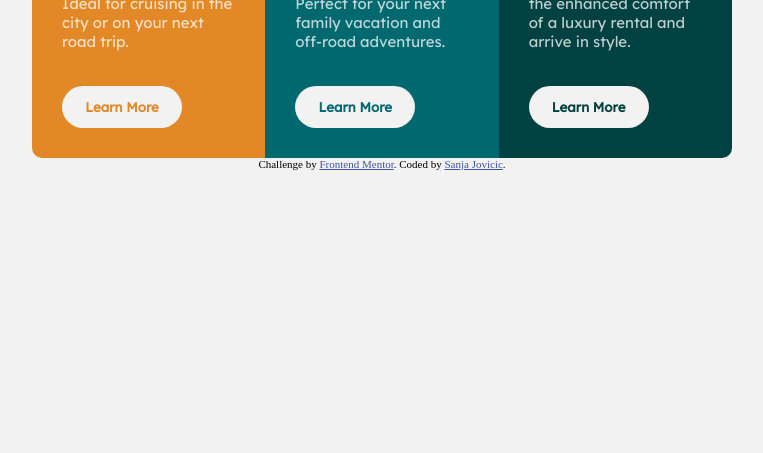
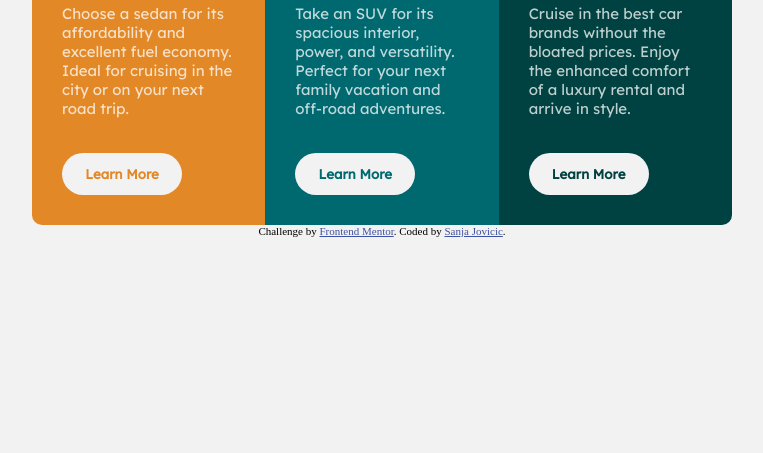
Before and after one commit to Sanja24It/3-column-preview-card-component-main, a plain HTML site: page 3-column-preview-card-component-main/index.html in a window 1280 px wide. Shown: the part 363-816 px from the top of the page, without its empty margins (258-1021 px from the left). Drawn offline with Linux system fonts and the light colour scheme.

Commit message:
style.css

```diff
--- a/3-column-preview-card-component-main/style.css
+++ b/3-column-preview-card-component-main/style.css
@@ -2,13 +2,18 @@
 
 body{
     background-color: hsl(0, 0%, 95%);
+    display: flex;
+    align-items: center;
+    justify-content: center;
+    flex-direction: column;
+    min-height: 100vh;
 
 }
 
 
 .container{
-   margin: auto;
-    margin-top: 150px;
+
+
     width: 700px;
     display: flex;
     justify-content: center;
```
